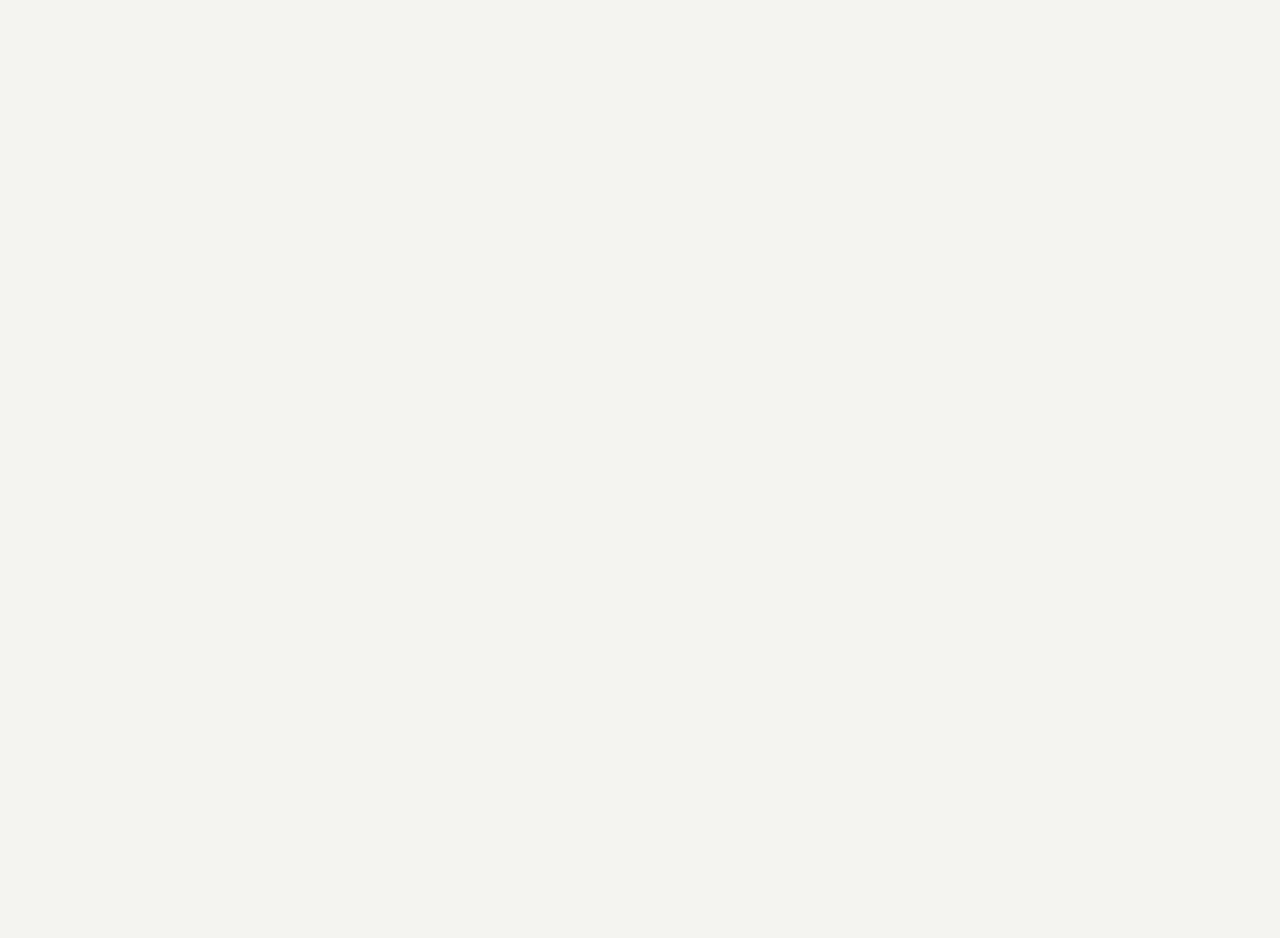
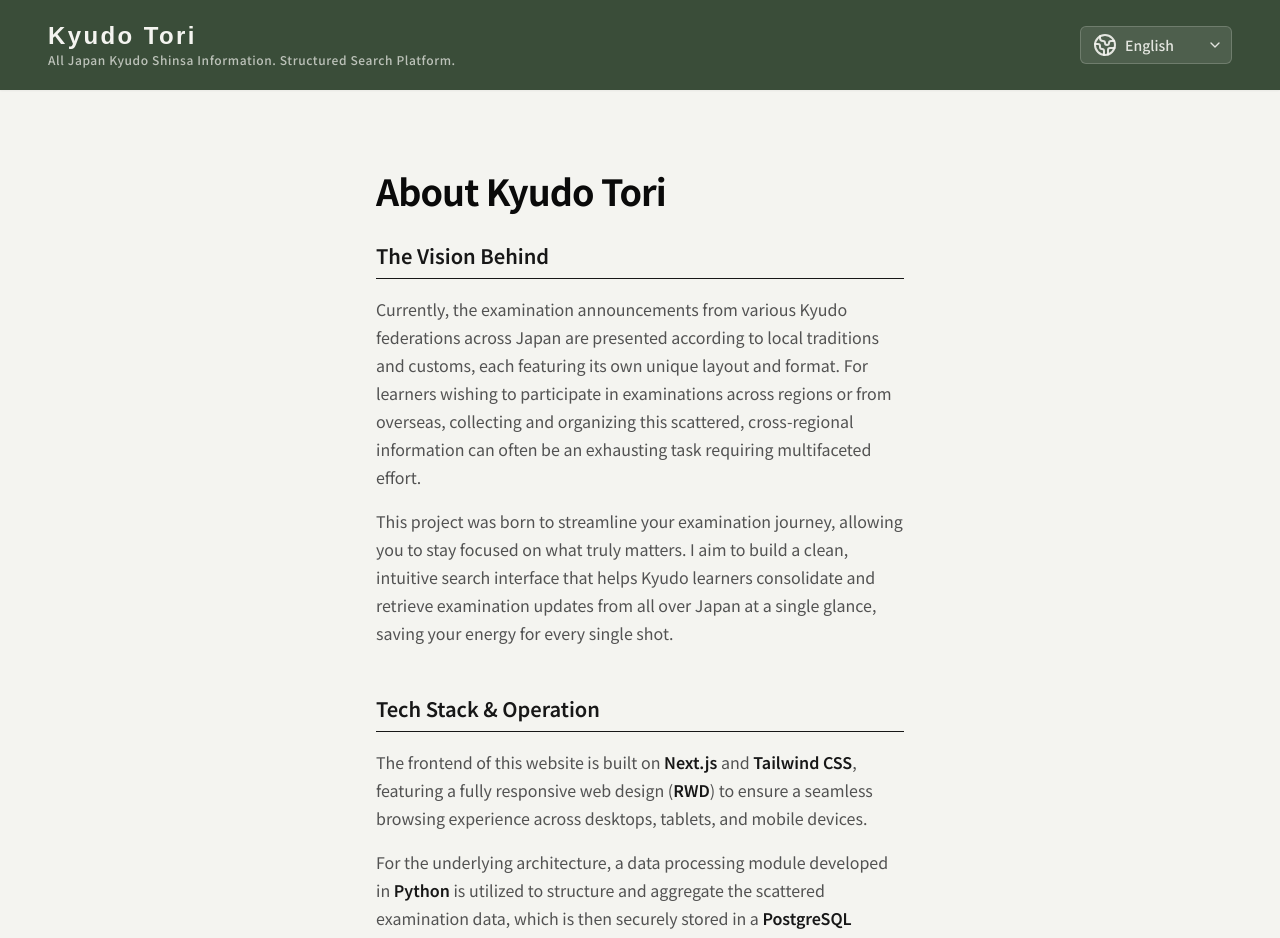
Before and after one commit to ckwhen/kyudo-tori, a Next.js app: page /en/about in a window 1280 px wide. Before the commit this address had no page. Shown: the top 938 px of the page. Before the commit the page ends 800 px from the top, so only its background shows below. Built offline with nearby package versions, Linux system fonts and the light colour scheme.

Commit message:
feat: add about page

```diff
--- /dev/null
+++ b/app/[locale]/about/page.tsx
@@ -0,0 +1,36 @@
+import { ReactNode } from 'react';
+import { useTranslations } from 'next-intl';
+
+export default function AboutPage() {
+  const t = useTranslations('About');
+
+  const renderStrongText = (chunks: ReactNode) => (
+    <strong className="font-semibold text-neutral-900">{chunks}</strong>
+  );
+
+  return (
+    <main className="prose-readable px-6 py-12 md:py-20">
+      <h1 className="text-3xl font-bold tracking-tight text-neutral-950 sm:text-4xl">
+        {t('pageTitle')}
+      </h1>
+
+      <div className="mt-8 space-y-12 text-neutral-600 leading-7">
+        <section className="space-y-4">
+          <h2 className="text-xl font-semibold text-neutral-900 border-b pb-2">
+            {t('whyTitle')}
+          </h2>
+          <p>{t('whyParagraph1')}</p>
+          <p>{t('whyParagraph2')}</p>
+        </section>
+
+        <section className="space-y-4">
+          <h2 className="text-xl font-semibold text-neutral-900 border-b pb-2">
+            {t('techTitle')}
+          </h2>
+          <p>{t.rich('techParagraph1', { bold: renderStrongText })}</p>
+          <p>{t.rich('techParagraph2', { bold: renderStrongText })}</p>
+        </section>
+      </div>
+    </main>
+  )
+}
--- a/messages/en.json
+++ b/messages/en.json
@@ -54,5 +54,14 @@
   "NotFound": {
     "stray_arrow": "The arrow has missed the target and lost its path.",
     "adjust_breath": "Please take a deep breath, use the link above, and return to your shooting position."
+  },
+  "About": {
+    "pageTitle": "About Kyudo Tori",
+    "whyTitle": "The Vision Behind",
+    "whyParagraph1": "Currently, the examination announcements from various Kyudo federations across Japan are presented according to local traditions and customs, each featuring its own unique layout and format. For learners wishing to participate in examinations across regions or from overseas, collecting and organizing this scattered, cross-regional information can often be an exhausting task requiring multifaceted effort.",
+    "whyParagraph2": "This project was born to streamline your examination journey, allowing you to stay focused on what truly matters. I aim to build a clean, intuitive search interface that helps Kyudo learners consolidate and retrieve examination updates from all over Japan at a single glance, saving your energy for every single shot.",
+    "techTitle": "Tech Stack & Operation",
+    "techParagraph1": "The frontend of this website is built on <bold>Next.js</bold> and <bold>Tailwind CSS</bold>, featuring a fully responsive web design (<bold>RWD</bold>) to ensure a seamless browsing experience across desktops, tablets, and mobile devices.",
+    "techParagraph2": "For the underlying architecture, a data processing module developed in <bold>Python</bold> is utilized to structure and aggregate the scattered examination data, which is then securely stored in a <bold>PostgreSQL</bold> database. This approach strives to present data to all users in a highly transparent and intuitive manner while strictly ensuring accuracy."
   }
 }
--- a/messages/ja.json
+++ b/messages/ja.json
@@ -54,5 +54,14 @@
   "NotFound": {
     "stray_arrow": "矢は的を外れ、行方を見失ってしまいました。",
     "adjust_breath": "上部のリンクを利用して息を整え、正しい射位へお戻りください。"
+  },
+  "About": {
+    "pageTitle": "Kyudo Tori について",
+    "whyTitle": "開発の初衷",
+    "whyParagraph1": "現在、日本国内の各弓道連盟による審査公告は、それぞれの地方の伝統や習慣に沿って公開されており、レイアウトやフォーマットも多種多様です。そのため、海外や他地域から審査に挑戦しようとする学習者にとって、地域ごとに分散した情報を多方面から収集・整理することは、少なくない労力を要するものとなっています。",
+    "whyParagraph2": "この審査への道のりをよりスムーズにし、行射に集中できるようにという思いから、本プロジェクトは誕生しました。シンプルで直感的な検索インターフェースを構築することで、弓道学習者が各地の審査情報を一目で統合・検索できるようサポートし、その大切な気力を一射一射のために残せるようにすることを目指しています。",
+    "techTitle": "Tech Stack と運用",
+    "techParagraph1": "当サイトのフロントエンドは <bold>Next.js</bold> と <bold>Tailwind CSS</bold> をベースに構築されており、完全なレスポンシブウェブデザイン（<bold>RWD</bold>）に対応しています。パソコン、タブレット、スマートフォンを問わず、快適にご利用いただけます。",
+    "techParagraph2": "バックエンドのアーキテクチャには <bold>Python</bold> で開発されたデータ処理モジュールを採用し、各地に分散した審査データを構造化して統合した上で、<bold>PostgreSQL</bold> データベースに安定して保存しています。データの正確性を担保した上で、すべてのユーザーに高い透明性をもって、直感的に提供できるよう取り組んでいます。"
   }
 }
--- a/messages/zh-TW.json
+++ b/messages/zh-TW.json
@@ -54,5 +54,14 @@
   "NotFound": {
     "stray_arrow": "箭已脫靶，找不到方向。",
     "adjust_breath": "請利用上方連結重新調整呼吸，返回正確的射位。"
+  },
+  "About": {
+    "pageTitle": "關於 Kyudo Tori",
+    "whyTitle": "開發初衷",
+    "whyParagraph1": "目前日本各弓道連盟的審查公告，多依循各地方的傳統與習慣呈現，在格式與排版上各具特色。對於計畫跨海或跨區參與審查的學習者而言，由於跨區域的資訊較為分散，往往需要花費較多心力進行多方搜集與整理。",
+    "whyParagraph2": "為了讓這條審查之路能更加專注流暢，這個專案因而誕生。我希望建立一個簡潔、直覺的查詢介面，協助弓道學習者一目了然地整合與檢索各地審查資訊，將心力留給每一次的行射。",
+    "techTitle": "Tech Stack 與運作",
+    "techParagraph1": "本站前端基於 <bold>Next.js</bold> 與 <bold>Tailwind CSS</bold> 建構，具備完整的響應式設計（<bold>RWD</bold>），在電腦、平板與手機上皆能提供流暢的瀏覽體驗。",
+    "techParagraph2": "在底層架構上，採用 <bold>Python</bold> 開發的資料處理模組，將各地分散的審查資料進行結構化彙整，並穩定儲存於 <bold>PostgreSQL</bold> 資料庫中。嘗試在確保資料精確的前提下，以高透明度、直覺的方式呈現給所有使用者。"
   }
 }
```
